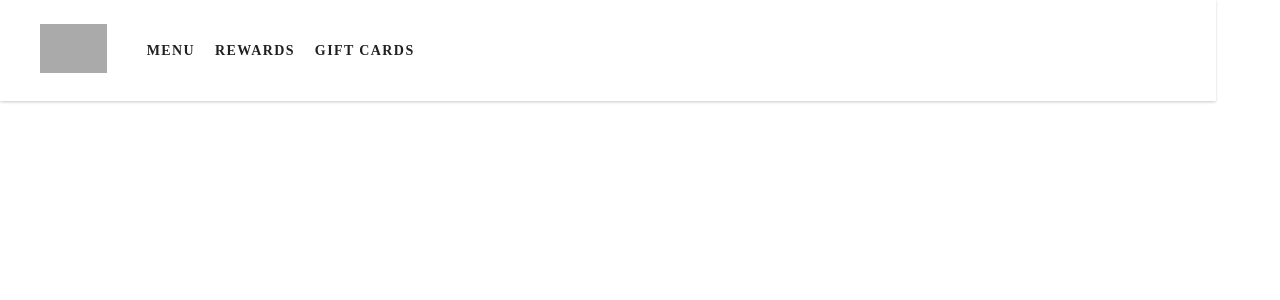
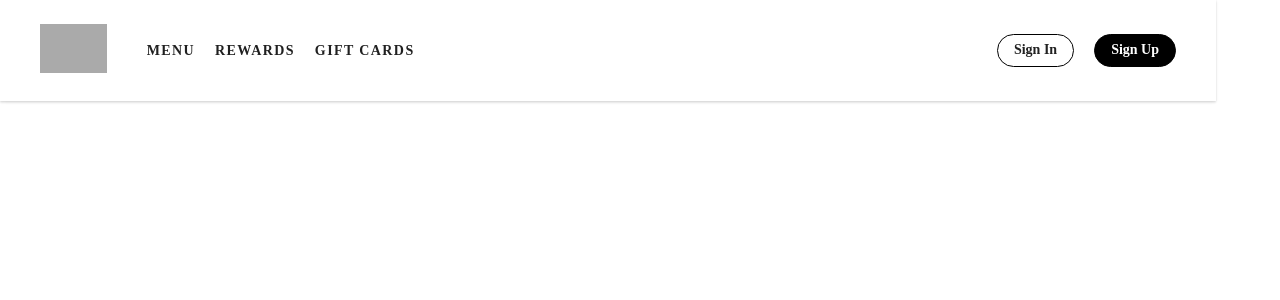
Before and after one commit to EhsanSaraee/StarBucks, a React (Create React App) app: page / in a window 1280 px wide. Shown: the top 300 px of the page. Built offline with nearby package versions, Linux system fonts and the light colour scheme; grey boxes are pictures that could not be loaded.

Commit message:
SignInButton & SignUpButton styles added

```diff
--- a/src/components/SignInButton.jsx
+++ b/src/components/SignInButton.jsx
@@ -1,5 +1,32 @@
+import { Link } from 'react-router-dom';
+import styled from 'styled-components';
+
 const SignInButton = () => {
-   return <></>;
+   return <SignInStyledBtn to="/account/sign-in">Sign In</SignInStyledBtn>;
 };
 
+const SignInStyledBtn = styled(Link)`
+   display: inline-block;
+   font-family: inherit;
+   border-style: solid;
+   border-color: black;
+   border-width: 1px;
+   border-radius: 50px;
+   padding: 7px 16px;
+   font-weight: 700;
+   line-height: 1.2;
+   text-align: center;
+   text-decoration: none;
+   transition: all 0.2s ease;
+   cursor: pointer;
+   outline: none;
+   background: none;
+   color: rgba(0, 0, 0, 0.87);
+   font-size: 14px;
+
+   &:hover {
+      background-color: rgba(0, 0, 0, 0.06);
+   }
+`;
+
 export default SignInButton;
--- a/src/components/SignUpButton.jsx
+++ b/src/components/SignUpButton.jsx
@@ -1,5 +1,33 @@
+import { Link } from 'react-router-dom';
+import styled from 'styled-components';
+
 const SignUpButton = () => {
-   return <></>;
+   return <SignUpStyledBtn to="/account/sign-up">Sign Up</SignUpStyledBtn>;
 };
 
+const SignUpStyledBtn = styled(Link)`
+   display: inline-block;
+   font-family: inherit;
+   border-style: solid;
+   border-color: black;
+   border-width: 1px;
+   border-radius: 50px;
+   padding: 7px 16px;
+   font-weight: 700;
+   line-height: 1.2;
+   text-align: center;
+   text-decoration: none;
+   transition: all 0.2s ease;
+   cursor: pointer;
+   outline: none;
+   background: black;
+   color: white;
+   font-size: 14px;
+
+   &:hover {
+      background-color: rgba(0, 0, 0, 0.7);
+      border-color: rgba(0, 0, 0, 0.7);
+   }
+`;
+
 export default SignUpButton;
--- a/src/containers/Header.jsx
+++ b/src/containers/Header.jsx
@@ -32,7 +32,7 @@ const Header = ({ menuPage }) => {
                   <Link to="/account/sign-in">
                      <SignInButton />
                   </Link>
-                  <Link to="/account/sign-in">
+                  <Link to="/account/sign-up">
                      <SignUpButton />
                   </Link>
                </>
```
